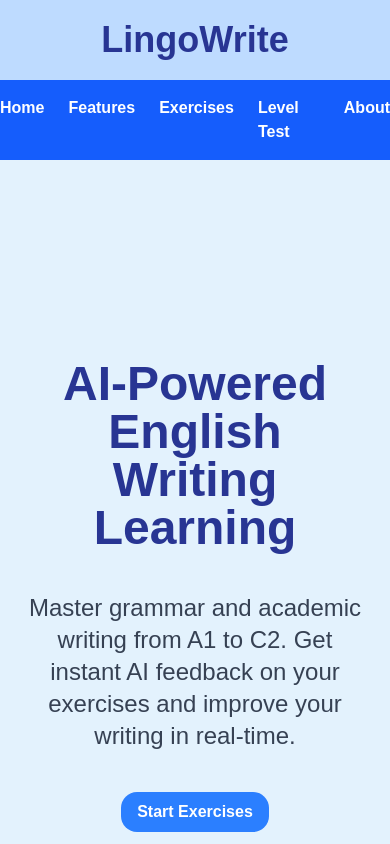
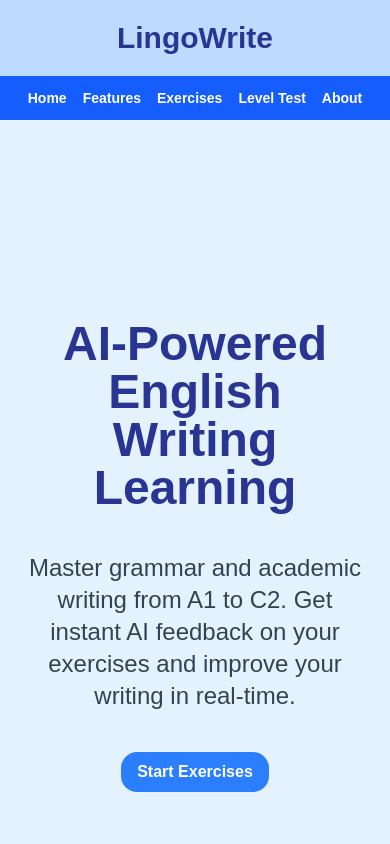
Before and after one commit to Gi-Gina/lingo_write, a Next.js app: page / in a window 390 px wide. Shown: the top 844 px of the page. Built offline with nearby package versions, Linux system fonts and the light colour scheme.

Commit message:
change the title to the project name

```diff
--- a/app/layout.tsx
+++ b/app/layout.tsx
@@ -14,7 +14,7 @@ const geistMono = Geist_Mono({
 });
 
 export const metadata: Metadata = {
-  title: "Create Next App",
+  title: "LingoWrite",
   description: "Generated by create next app",
 };
 
@@ -29,11 +29,11 @@ export default function RootLayout({
         className={`${geistSans.variable} ${geistMono.variable} antialiased`}
       >
         <header>
-           <div className="flex justify-center bg-blue-200 pt-5 pb-5">
-        <h1 className="text-4xl font-bold">LingoWrite</h1>
+          <div className="flex justify-center bg-blue-200 py-5">
+            <h1 className="text-3xl sm:text-4xl md:text-5xl font-bold">LingoWrite</h1>
           </div>
           <div className="bg-blue-600">
-        <nav className="flex gap-6 justify-center pt-4 pb-4 text-white font-semibold ">
+            <nav className="flex flex-wrap gap-4 sm:gap-6 justify-center py-3 sm:py-4 text-white font-semibold text-sm sm:text-base ">
               <Link href="/" className="hover:text-foreground">Home</Link>
               <Link href="#features" className="hover:text-foreground">Features</Link>
               <Link href="#exercises" className="hover:text-foreground">Exercises</Link>
@@ -44,7 +44,7 @@ export default function RootLayout({
         </header>
         {children}
       <footer>
-        <div className="bg-foreground text-background pt-10 pb-10 text-xl text-center">
+        <div className="bg-foreground text-background py-10 text-lg sm:text-xl text-center">
           <p>&copy; 2025 LingoWrite. All rights reserved.</p>
         </div>
       </footer>
```
Lines whose indentation alone changed are shown as unchanged.
